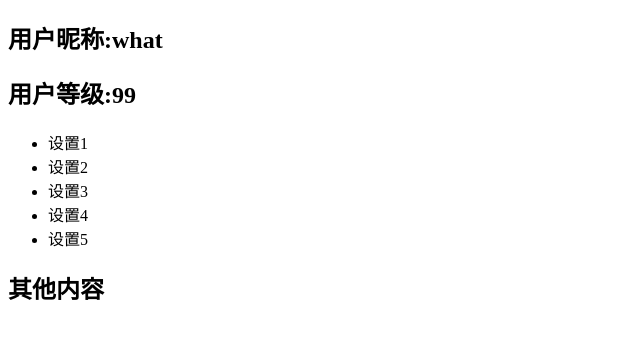
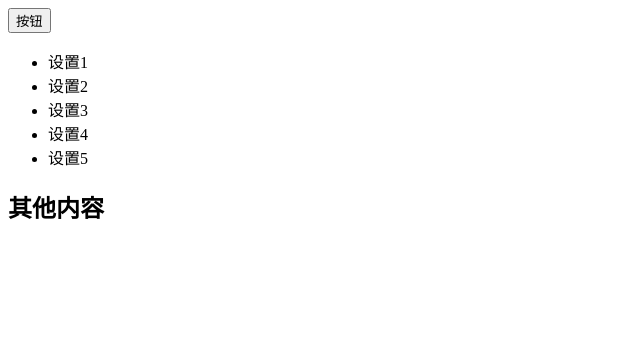
Before and after one commit to lyh9322/LearnReact, a React app: page / in a window 1280 px wide. Shown: the top 338 px of the page, without its empty margins (0-640 px from the left). Built offline with nearby package versions, Linux system fonts and the light colour scheme.

Commit message:
'EventBus-emit-addlistener-removelistener'

```diff
--- a/package.json
+++ b/package.json
@@ -24,6 +24,7 @@
     "eslint": "^8.3.0",
     "eslint-config-react-app": "^7.0.1",
     "eslint-webpack-plugin": "^3.1.1",
+    "events": "^3.3.0",
     "file-loader": "^6.2.0",
     "fs-extra": "^10.0.0",
     "html-webpack-plugin": "^5.5.0",
--- /dev/null
+++ b/src/06_跨组件的通信/04_事件总池.js
@@ -0,0 +1,60 @@
+import React, { Component } from "react";
+//1、导入events 生成 eventemitter对象 eventBus
+import { EventEmitter } from "events";
+// 2、
+const eventBus = new EventEmitter();
+
+class ProfileHeader extends Component {
+  render() {
+    return (
+      <div>
+        <button onClick={(e) => this.btnClick()}>按钮</button>
+      </div>
+    );
+  }
+  btnClick() {
+    eventBus.emit("headerClick", "why", 18);
+  }
+}
+class Profile extends Component {
+  render() {
+    return (
+      <div>
+        <ProfileHeader />
+        <ul>
+          <li>设置1</li>
+          <li>设置2</li>
+          <li>设置3</li>
+          <li>设置4</li>
+          <li>设置5</li>
+        </ul>
+      </div>
+    );
+  }
+}
+export default class App extends Component {
+  constructor() {
+    super();
+    this.state = {};
+  }
+  componentDidMount() {
+    eventBus.addListener("headerClick", this.headerClick);
+  }
+
+  headerClick(name, age) {
+    console.log(name, age);
+  }
+
+  componentWillUnmount() {
+    eventBus.removeListener("headerClick", this.headerClick);
+  }
+
+  render() {
+    return (
+      <div>
+        <Profile />
+        <h2>其他内容</h2>
+      </div>
+    );
+  }
+}
--- a/src/index.js
+++ b/src/index.js
@@ -1,6 +1,6 @@
 import React from "react";
 import ReactDOM from "react-dom";
-import App from "./06_跨组件的通信/03_Context-函数";
+import App from "./06_跨组件的通信/04_事件总池";
 
 import "./css/NavBar.css";
 ReactDOM.render(<App />, document.getElementById("root"));
```
Also changed, not shown: 2 other files (tests, documents, lock files or other folders).
